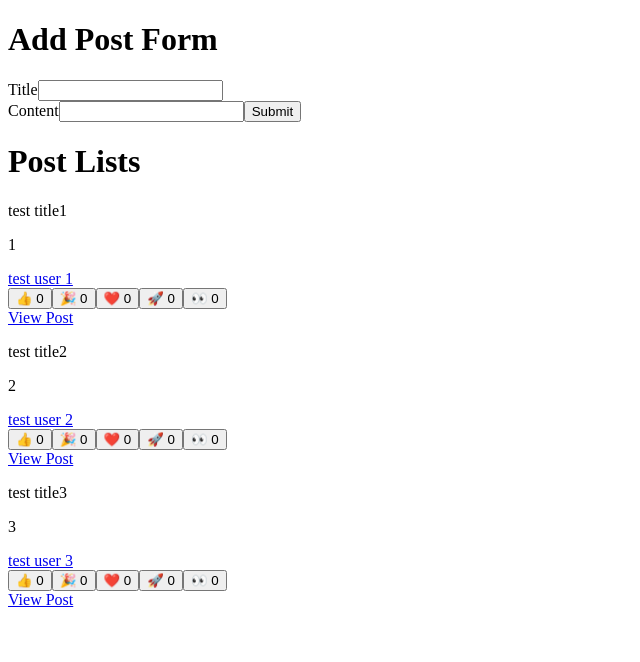
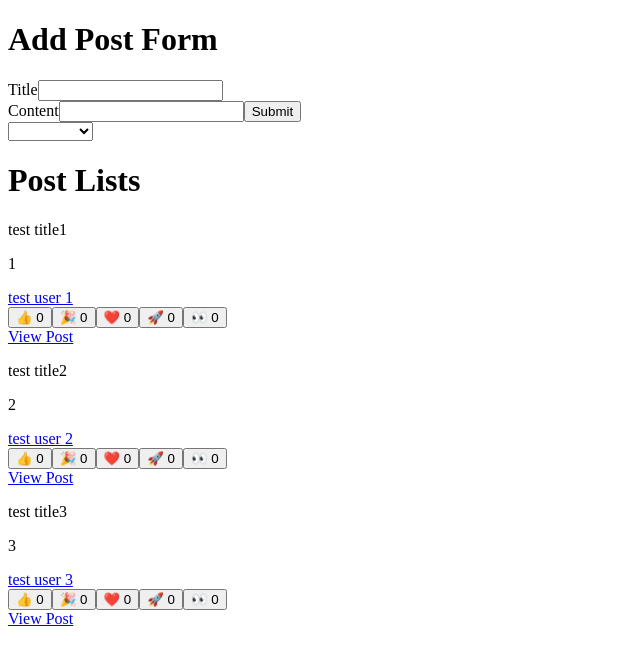
Before and after one commit to eviry-ishikawa/redux-toolkit-sample, a React (Create React App) app: page / in a window 1280 px wide. Shown: the top 662 px of the page, without its empty margins (0-640 px from the left). Built offline with nearby package versions, Linux system fonts and the light colour scheme.

Commit message:
add users selection in add post form

```diff
--- a/src/features/posts/AddPostForm.tsx
+++ b/src/features/posts/AddPostForm.tsx
@@ -1,10 +1,12 @@
 import React, { useState } from 'react';
 import { useDispatch } from 'react-redux';
+import { UsersSelect } from '../users/UsersSelect';
 import { postAdded } from './postsSlice';
 
 export const AddPostForm = () => {
   const [title, setTitle] = useState('');
   const [context, setContext] = useState('');
+  const [user, setUser] = useState('');
 
   const dispatch = useDispatch();
 
@@ -16,10 +18,13 @@ export const AddPostForm = () => {
     setContext(e.target.value);
   };
 
+  const handleUserChange = (e: React.ChangeEvent<HTMLSelectElement>) => {
+    setUser(e.target.value);
+  };
+
   const handleSubmit = (e: React.FormEvent<HTMLButtonElement>) => {
     e.preventDefault();
-    dispatch(postAdded(title, context, '1'));
-    console.log('eteaf');
+    dispatch(postAdded(title, context, user));
   };
 
   return (
@@ -34,6 +39,7 @@ export const AddPostForm = () => {
         <button type="button" onClick={handleSubmit}>
           Submit
         </button>
+        <UsersSelect handleChange={handleUserChange} />
       </form>
     </div>
   );
--- /dev/null
+++ b/src/features/users/UsersSelect.tsx
@@ -0,0 +1,26 @@
+import React from 'react';
+import { useSelector } from 'react-redux';
+import { selectAllUser } from './usersSlice';
+
+type UsersSelectProps = {
+  handleChange: (e: React.ChangeEvent<HTMLSelectElement>) => void;
+};
+
+export const UsersSelect: React.FC<UsersSelectProps> = ({ handleChange }) => {
+  const users = useSelector(selectAllUser);
+
+  const usersOptions = users.map((user) => (
+    <option key={user.id} value={user.id}>
+      {user.name}
+    </option>
+  ));
+
+  return (
+    <div>
+      <select onChange={handleChange}>
+        <option value=""></option>
+        {usersOptions}
+      </select>
+    </div>
+  );
+};
--- a/src/features/users/usersSlice.ts
+++ b/src/features/users/usersSlice.ts
@@ -20,6 +20,8 @@ export const usersSlice = createSlice({
   reducers: {},
 });
 
+export const selectAllUser = (state: RootState): Users => state.users;
+
 export const selectUserById = (
   state: RootState,
   userId: string,
```
Also changed, not shown: 2 other files (tests, documents, lock files or other folders).
